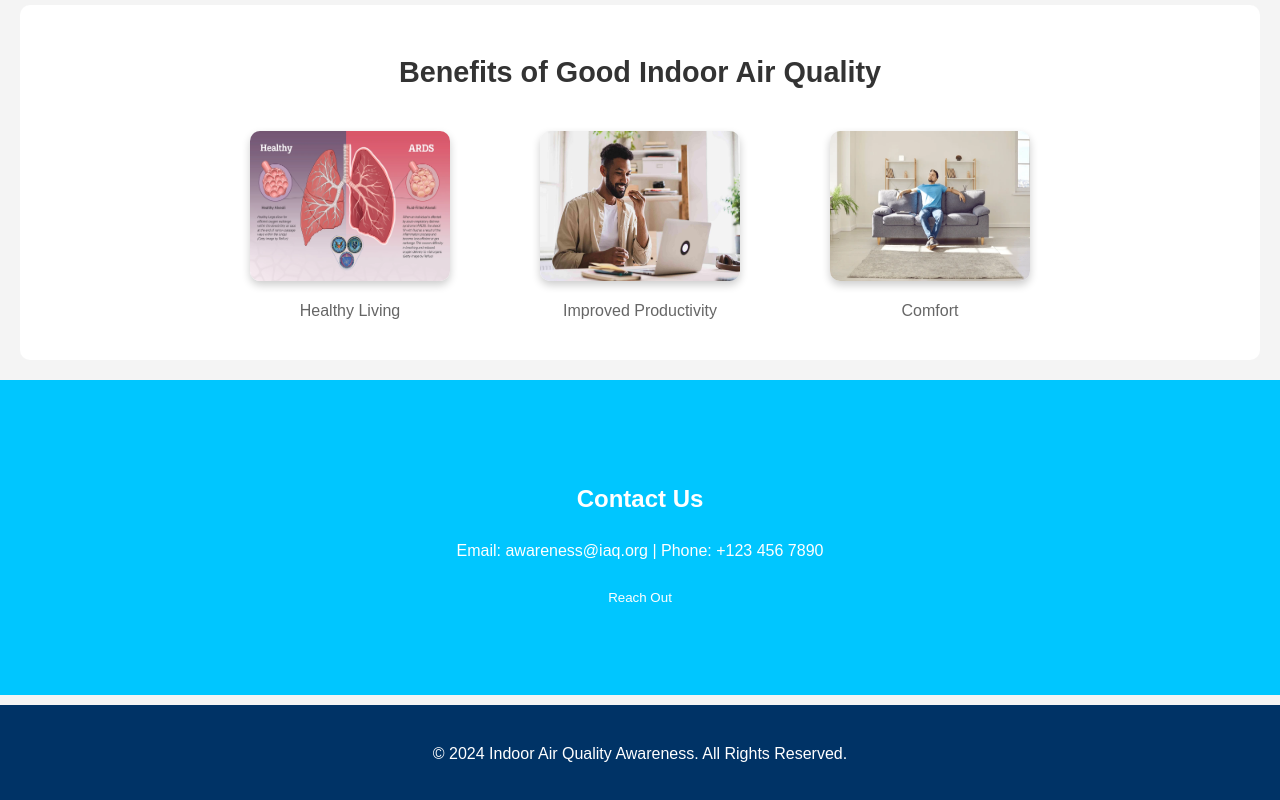
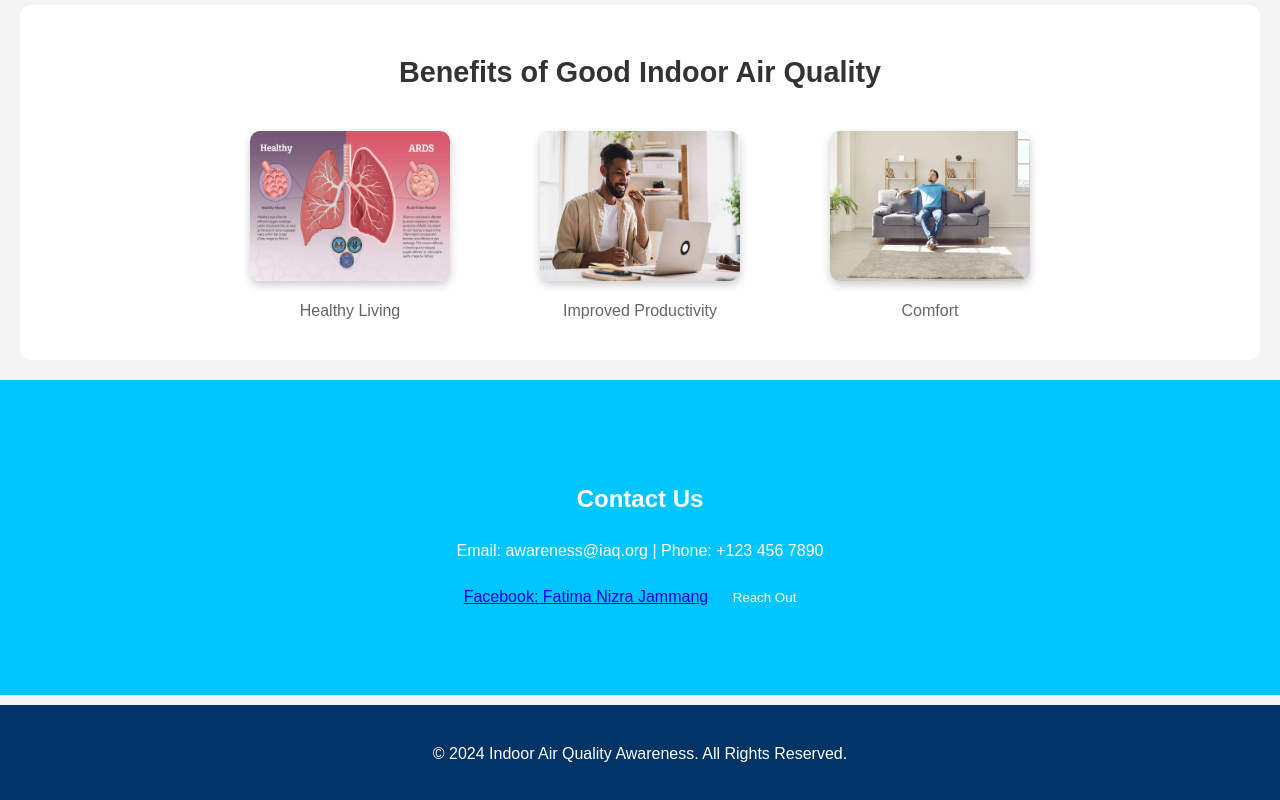
Before and after one commit to mckln-14/jammang.advocacy, a plain HTML site: page index.html in a window 1280 px wide. Shown: the part 994-1794 px from the top of the page. Drawn offline with Linux system fonts and the light colour scheme.

Commit message:
Update index.html

```diff
--- a/index.html
+++ b/index.html
@@ -200,6 +200,7 @@
 <section id="contact" class="hero">
     <h2>Contact Us</h2>
     <p>Email: awareness@iaq.org | Phone: +123 456 7890</p>
+    <a href="https://www.facebook.com/fatimanizra.jammang/">Facebook: Fatima Nizra Jammang</a>
     <button onclick="alert('Thank you for reaching out!')">Reach Out</button>
 </section>
 
```
